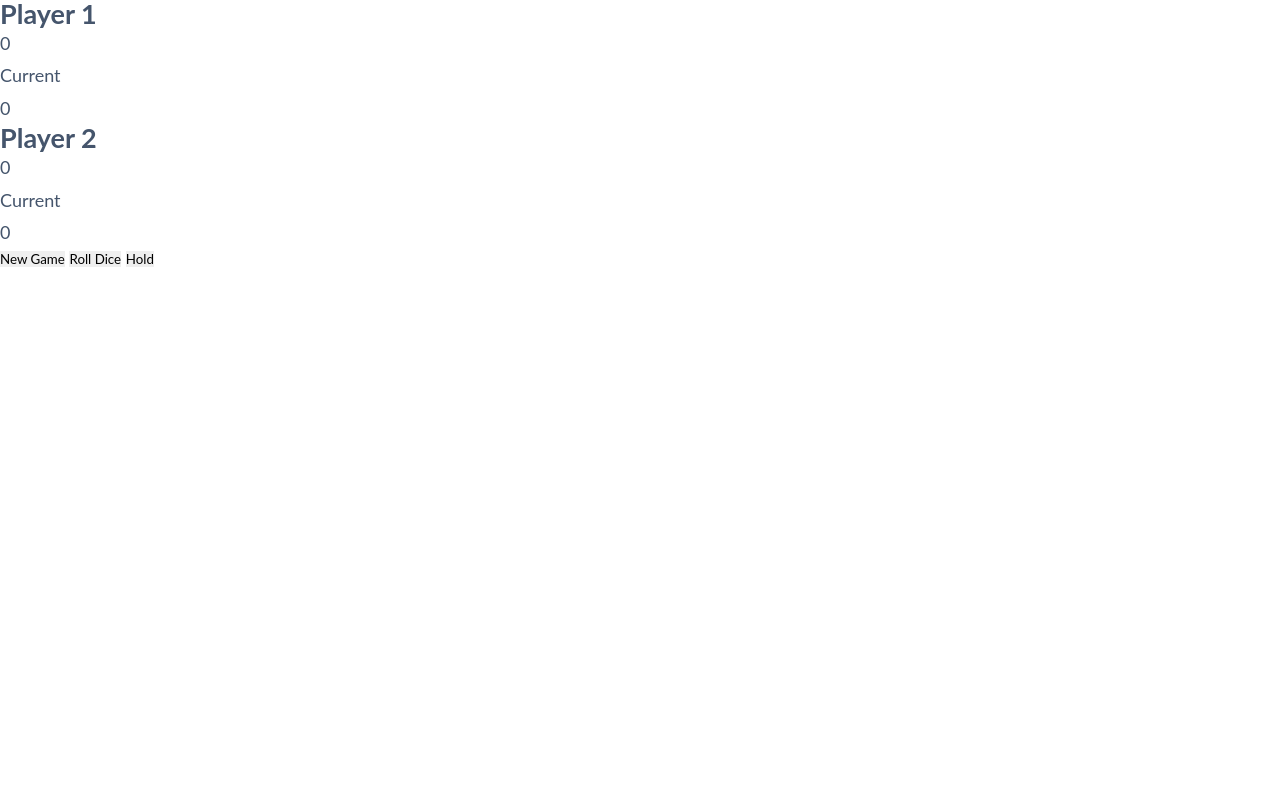
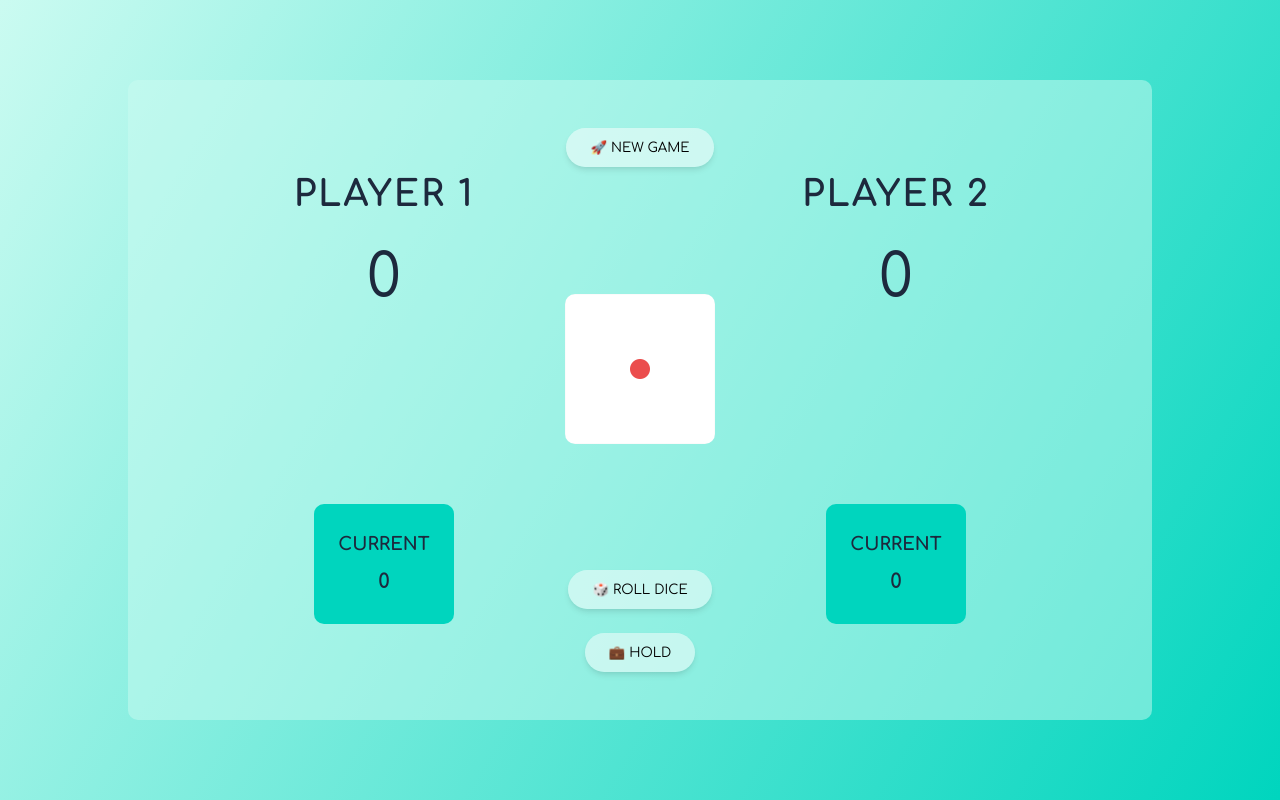
Before and after one commit to EvolvedAdrian/pig-game, a website: page index.html in a window 1280 px wide. Drawn offline with nearby package versions, Linux system fonts and the light colour scheme; files that its build step writes are made by us from their sources.

Commit message:
feat: add CSS game styling

```diff
--- a/index.html
+++ b/index.html
@@ -5,31 +5,35 @@
   <meta charset="UTF-8">
   <meta name="description" content="">
   <meta name="viewport" content="width=device-width, initial-scale=1.0">
-  <title></title>
+  <title>Pig Game</title>
+  <link rel="preconnect" href="https://fonts.googleapis.com">
+  <link rel="preconnect" href="https://fonts.gstatic.com" crossorigin>
+  <link href="https://fonts.googleapis.com/css2?family=Comfortaa:wght@300..700&display=swap" rel="stylesheet">
   <link rel="stylesheet" href="./css/style.css">
 </head>
 
 <body>
   <main class="game-container">
-    <section class="player player--1">
-      <h2 class="player__title">Player 1</h2>
+    <section class="player">
+      <h2 class="heading-2">Player 1</h2>
       <p class="player__global-score">0</p>
       <div class="player__current-score-box">
         <p class="player__current-score-title">Current</p>
         <p class="player__current-score">0</p>
       </div>
     </section>
-    <section class="player player--2">
-      <h2 class="player__title">Player 2</h2>
+    <section class="player">
+      <h2 class="heading-2">Player 2</h2>
       <p class="player__global-score">0</p>
       <div class="player__current-score-box">
         <p class="player__current-score-title">Current</p>
         <p class="player__current-score">0</p>
     </section>
-    <section class="action-buttons">
-      <button class="button__new-game">New Game</button>
-      <button class="button__roll-dice">Roll Dice</button>
-      <button class="button__hold">Hold</button>
+    <section class="action-menu">
+      <button class="button button__new-game">🚀 New Game</button>
+      <img src="./img/dice-1.png" alt="Dice" class="dice-img">
+      <button class="button button__roll-dice">🎲 Roll Dice</button>
+      <button class="button button__hold">💼 Hold</button>
     </section>
   </main>
 </body>
--- a/sass/_base.scss
+++ b/sass/_base.scss
@@ -4,29 +4,32 @@
   // LINE HEIGHT: 1.2 - 1.5
   // FONT WEIGHT: 400 700
 
-  --font-base: "Lato", sans-serif;
+  --font-base: "Comfortaa", sans-serif;
 
   // PRIMARY COLORS
   --color-primary-night: #005F5A;
   --color-primary-hover: #009689;
   --color-primary-mark: #00D5BE;
   --color-primary-bg: #CBFBF1;
+  --color-primary-bg-50: #CBFBF180;
   --color-primary-bg-light: #F0FDFA;
 
   // GREYS
-  --color-grey-mark: #1D293D;
-  --color-grey-text: #45556C;
+  --color-grey-text: #1D293D;
+  --color-grey-text-light: #45556C;
   --color-grey-separate: #90A1B9;
-  --color-grey-white: #fff;
+  --color-grey-white: #ffffff;
+  --color-grey-white-50: #ffffff80;
 
   // ACCENT COLOR
   --color-accent-icons: #00D3F2;
-  --color-accent-bg-light: #ECFEFF
+  --color-accent-bg-light: #ECFEFF;
 
   // BOX SHADOW
-  --shadow-big: 0 25px 50px -12px rgba(0, 0, 0, 0.25);
-  --shadow-medium: 0 4px 6px -1px rgba(0, 0, 0, 0.1), 0 2px 4px -2px rgba(0, 0, 0, 0.1);
-  --shadow-small: 0 1px 2px 0 rgba(0, 0, 0, 0.5);
+  --shadow-xl: 0 25px 45px -12px rgba(0, 0, 0, 0.3);
+  --shadow-big: 0 10px 15px -3px rgba(0, 0, 0, 0.1), 0 4px 6px -2px rgba(0, 0, 0, 0.05);
+  --shadow-medium: 0 4px 6px -1px rgba(0, 0, 0, 0.1), 0 2px 4px -2px rgba(0, 0, 0, 0.05);
+  --shadow-small: 0 1px 2px 0 rgba(0, 0, 0, 0.3);
 
 }
 
@@ -60,6 +63,11 @@ body {
   font-size: 1.8rem;
   color: var(--color-grey-text);
   line-height: 1;
+  background: linear-gradient(120deg, var(--color-primary-bg), var(--color-primary-mark));
+  height: 100vh;
+  display: flex;
+  justify-content: center;
+  align-items: center;
 }
 
 ul {
@@ -90,8 +98,3 @@ input {
 img {
   display: block;
 }
-
-.container {
-  max-width: 128rem;
-  margin: 0 auto;
-}
--- /dev/null
+++ b/sass/components/_action-menu.scss
@@ -0,0 +1,18 @@
+.action-menu {
+    position: absolute;
+    top: 50%;
+    left: 50%;
+    transform: translate(-50%, -50%);
+    height: 100%;
+    display: flex;
+    flex-direction: column;
+    align-items: center;
+    gap: 2.4rem;
+    padding: 4.8rem 0;
+}
+
+.dice-img {
+    width: 15rem;
+    margin: auto 0;
+    border-radius: 1rem;
+}
--- a/sass/components/_click.scss
+++ b/sass/components/_click.scss
@@ -1,7 +1,7 @@
-.button {}
-
-.button--primary {}
-
-.button--secondary {}
-
-.link {}
+.button {
+    padding: 1.2rem 2.4rem;
+    border-radius: 2rem;
+    text-transform: uppercase;
+    box-shadow: var(--shadow-medium);
+    background-color: var(--color-grey-white-50);
+}
--- /dev/null
+++ b/sass/components/_player.scss
@@ -0,0 +1,37 @@
+.player{
+    flex: 1;
+    display: flex;
+    flex-direction: column;
+    align-items: center;
+    padding: 9.6rem 0;
+    gap: 1.2rem;
+    background-color: var(--color-primary-bg-50);
+}
+
+.player--active{
+    background-color: var(--color-primary-bg);
+}
+
+.player__global-score{
+    font-size: 6rem;
+    margin-bottom: auto;
+}
+
+.player__current-score-box{
+    padding: 2.4rem;
+    background-color: var(--color-primary-mark);
+    font-weight: bold;
+    display: flex;
+    flex-direction: column;
+    align-items: center;
+    gap: 0.4rem;
+    border-radius: 1rem;
+}
+
+.player__current-score-title{
+    text-transform: uppercase;
+}
+
+.player__current-score{
+    font-size: 2rem;
+}
--- a/sass/components/_text.scss
+++ b/sass/components/_text.scss
@@ -1,9 +1,10 @@
-.heading-1 {}
+.heading-2{
+    font-size: 3.6rem;
+    text-transform: uppercase;
+    letter-spacing: 2px;
+}
 
-.heading-2 {}
-
-.heading-3 {}
-
-.heading-4 {}
-
-.text {}
+.heading-3{
+    font-size: 2.4rem;
+    text-transform: uppercase;
+}
--- a/sass/layout/_footer.scss
+++ /dev/null
@@ -1 +0,0 @@
-.footer {}
--- /dev/null
+++ b/sass/layout/_game-container.scss
@@ -0,0 +1,8 @@
+.game-container {
+  position: relative;
+  width: 80%;
+  height: 80%;
+  display: flex;
+  border-radius: 1rem;
+  overflow: hidden;
+}
--- a/sass/layout/_header.scss
+++ /dev/null
@@ -1 +0,0 @@
-.header{}
```
Also changed, not shown: sass/main.scss (+3 -4 lines), sass/components/_icons.scss (deleted), sass/components/_navigation.scss (deleted).
